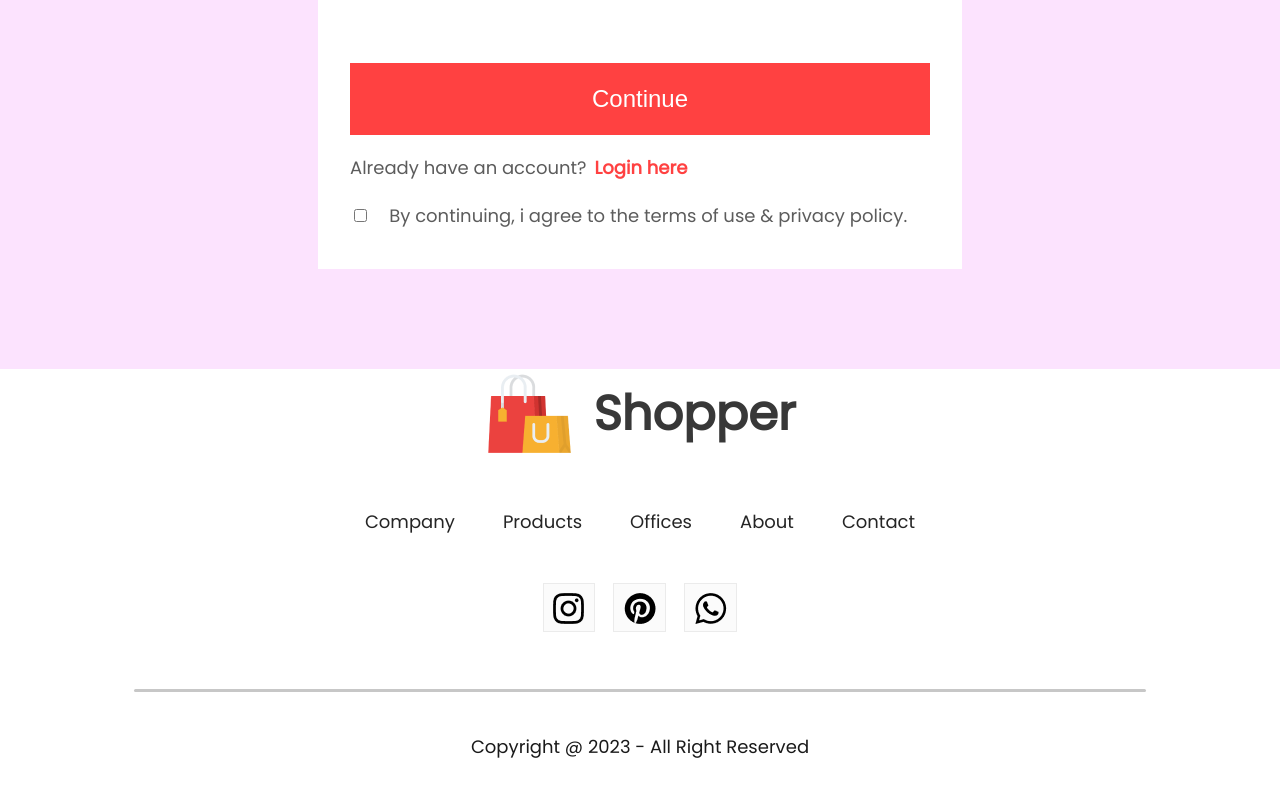
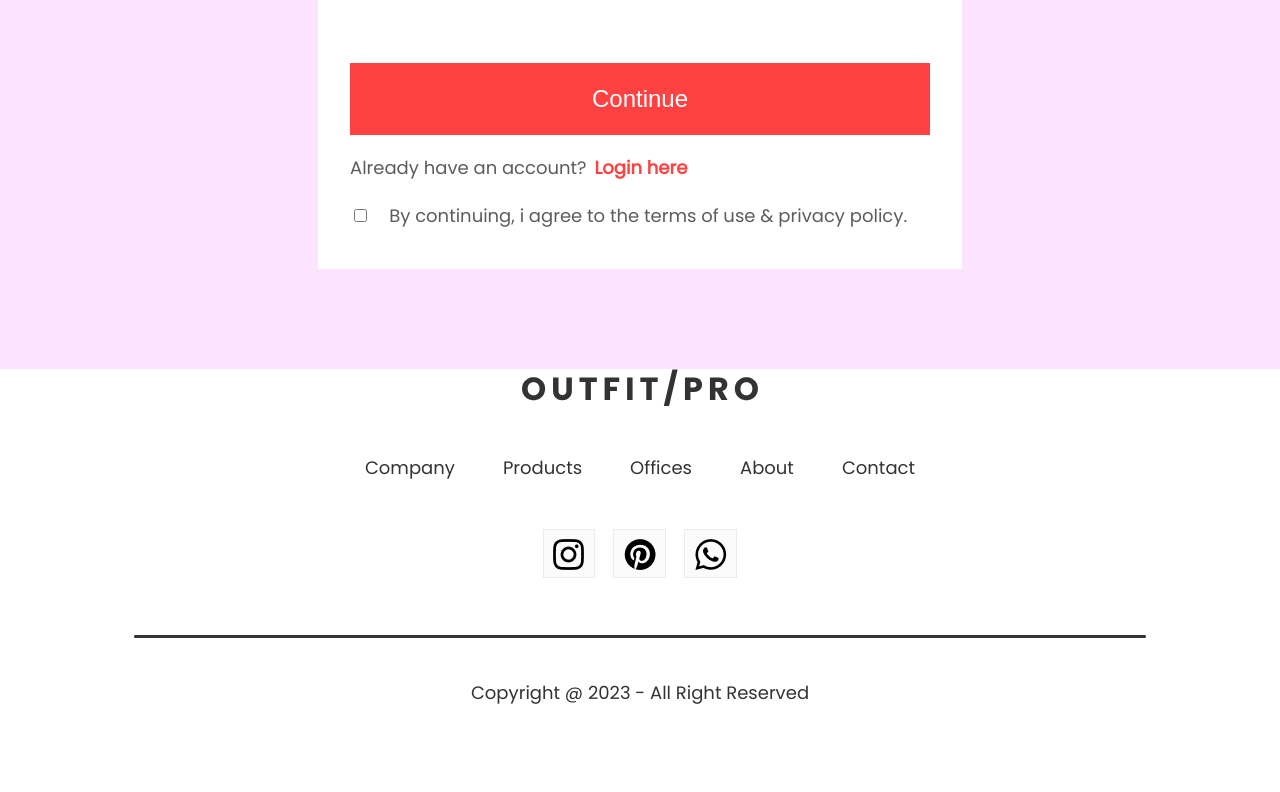
Before and after one commit to luizCosta-Serao/ecommerce-shopper, a React (Vite) app: page /login in a window 1280 px wide. Shown: the part 636-1428 px from the top of the page. After the commit the page ends 1374 px from the top, so only its background shows below. Built offline with nearby package versions, Linux system fonts and the light colour scheme.

Commit message:
mudança no footer

```diff
--- a/src/Components/Footer/Footer.jsx
+++ b/src/Components/Footer/Footer.jsx
@@ -1,23 +1,23 @@
 import React from 'react'
 import styles from './Footer.module.css'
-import FooterLogo from '../../assets/logo_big.png';
+import FooterLogo from '../../assets/logo.svg';
 import Instagram from '../../assets/instagram_icon.png'
 import Pintester from '../../assets/pintester_icon.png'
 import Whatsapp from '../../assets/whatsapp_icon.png'
+import { Link } from 'react-router-dom';
 
 const Footer = () => {
   return (
     <footer className={styles.footer}>
       <div className={styles.footerLogo}>
         <img src={FooterLogo} alt="" />
-        <p>Shopper</p>
       </div>
       <ul className={styles.footerLinks}>
-        <li>Company</li>
-        <li>Products</li>
-        <li>Offices</li>
-        <li>About</li>
-        <li>Contact</li>
+        <Link to=''><li>Company</li></Link>
+        <Link to=''><li>Products</li></Link>
+        <Link to=''><li>Offices</li></Link>
+        <Link to=''><li>About</li></Link>
+        <Link to=''><li>Contact</li></Link>
       </ul>
       <div className={styles.footerSocialIcon}>
         <div className={styles.footerIconsContainer}>
--- a/src/Components/Footer/Footer.module.css
+++ b/src/Components/Footer/Footer.module.css
@@ -13,12 +13,6 @@
   gap: 1.125rem;
 }
 
-.footerLogo p {
-  color: #383838;
-  font-size: 3rem;
-  font-weight: 700;
-}
-
 .footerLinks {
   display: flex;
   flex-wrap: wrap;
@@ -29,8 +23,14 @@
   font-size: 1.125rem;
 }
 
-.footerLinks li {
-  cursor: pointer;
+.footerLinks a {
+  text-decoration: none;
+  color: #333;
+  transition: .4s;
+}
+
+.footerLinks a:hover {
+  color: #ff4141;
 }
 
 .footerSocialIcon {
@@ -52,7 +52,7 @@
   gap: 2rem;
   width: 100%;
   margin-bottom: 2rem;
-  color: #1a1a1a;
+  color: #333;
   font-size: 1.125rem;
 }
 
@@ -61,5 +61,5 @@
   border: none;
   border-radius: 10px;
   height: 3px;
-  background-color: #c7c7c7;
+  background-color: #333;
 }
```
Also changed, not shown: src/assets/logo_big.png (deleted).
